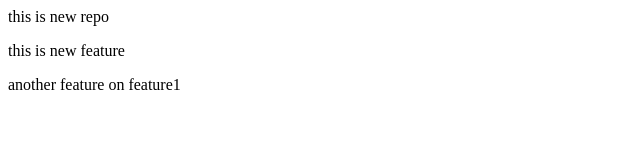
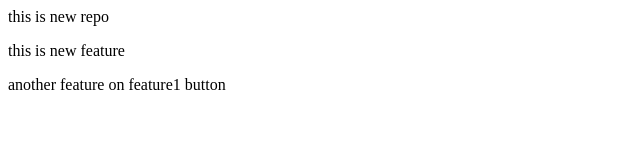
Before and after one commit to Hariya911/localRepo, a plain HTML site: page index.html in a window 1280 px wide. Shown: the full height of the page, 0-640 px from the left. Drawn offline with Linux system fonts and the light colour scheme.

Commit message:
add button

```diff
--- a/index.html
+++ b/index.html
@@ -1,3 +1,3 @@
 <p>this is new repo</p>
 <p>this is new feature</p>
-<p>another feature on feature1</p>
+<p>another feature on feature1 button</p>
```
